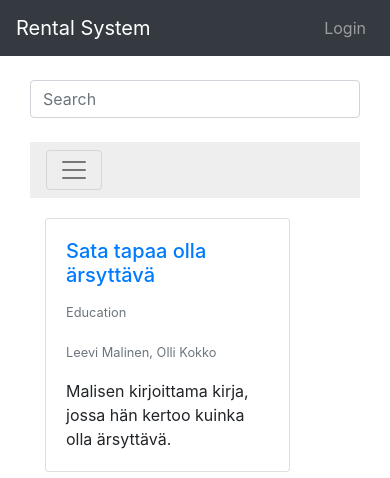
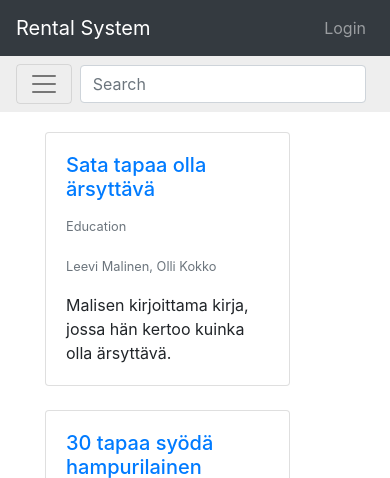
Before and after one commit to hamk-webdev-intip19x6/os_project, a Django app: page / in a window 390 px wide. Shown: the top 478 px of the page. Run offline with Django 3.2, Linux system fonts and the light colour scheme; data comes from the database, SQL or seed files in the repository; some libraries are stand-ins or nearby versions.

Commit message:
responsive design updates

```diff
--- a/mysite/rental_system/static/darkmode.css
+++ b/mysite/rental_system/static/darkmode.css
@@ -19,7 +19,7 @@
 }
 
 [data-theme="dark"] .navbar-light {
-    background-color: #343a40   !important;
+  background-color: #363d46   !important;
 }
 
 [data-theme="dark"] .bg-light {
--- a/mysite/rental_system/static/mobile.css
+++ b/mysite/rental_system/static/mobile.css
@@ -6,7 +6,19 @@
     }
 
     .mobile-navbar {
+        margin-left: -30px;
+        margin-right: -30px;
+        margin-top: -48px;
         margin-bottom: 20px;
+    }
+
+    .searchbar {
+        display: none;
+    }
+
+    .mobile-searchbar {
+        width: 80%;
+        margin: 0 auto;
     }
 }
 
--- a/mysite/rental_system/templates/rental_system/index.html
+++ b/mysite/rental_system/templates/rental_system/index.html
@@ -12,10 +12,12 @@
         <div class="col-lg-2 col-12">
             <nav id="sidebar">
                 <!--searchbar-->
+                <div class="searchbar">
                 <form name="searchform" method="GET">
                     <input type="text" class="form-control" name="search" id="search" placeholder="Search" minlength="3"
                         autocomplete="off" required>
                 </form>
+                </div>
                 <br>
 
 
@@ -24,12 +26,18 @@
                     <button class="navbar-toggler" type="button" data-toggle="collapse" data-target="#navbarToggleExternalContent" aria-controls="navbarToggleExternalContent" aria-expanded="false" aria-label="Toggle navigation">
                     <span class="navbar-toggler-icon"></span>
                     </button>
+                    <div class="mobile-searchbar">
+                        <form name="searchform" method="GET">
+                            <input type="text" class="form-control" name="search" id="search" placeholder="Search" minlength="3"
+                                autocomplete="off" required>
+                        </form>
+                    </div>
                 </nav>
-
 
             <div class="collapse" id="navbarToggleExternalContent">
                 <div class="bg-light">
                     <ul class="nav flex-column">
+
                         {% for type in types %}
                         <li>
                             <a href="?search={{ type }}" class="nav-link">{{ type }}</a>
```
Lines whose indentation alone changed are shown as unchanged.
